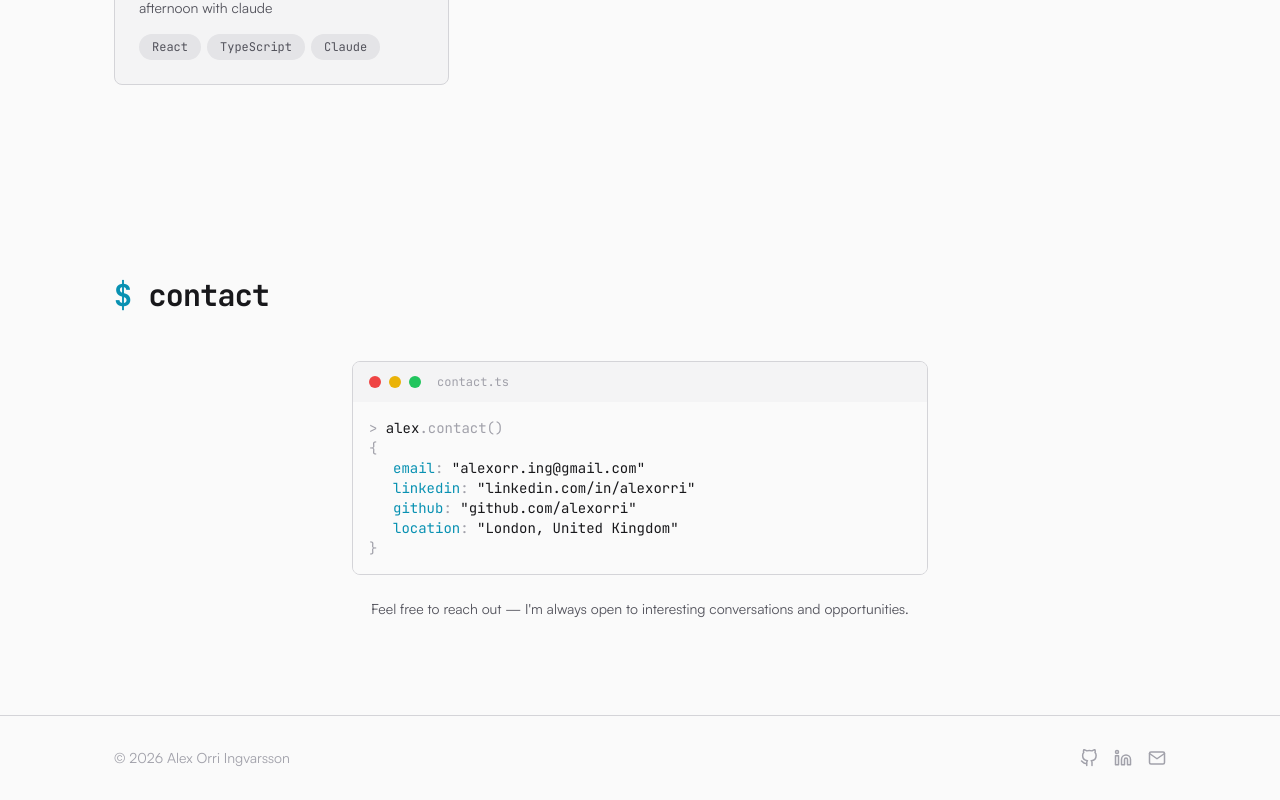
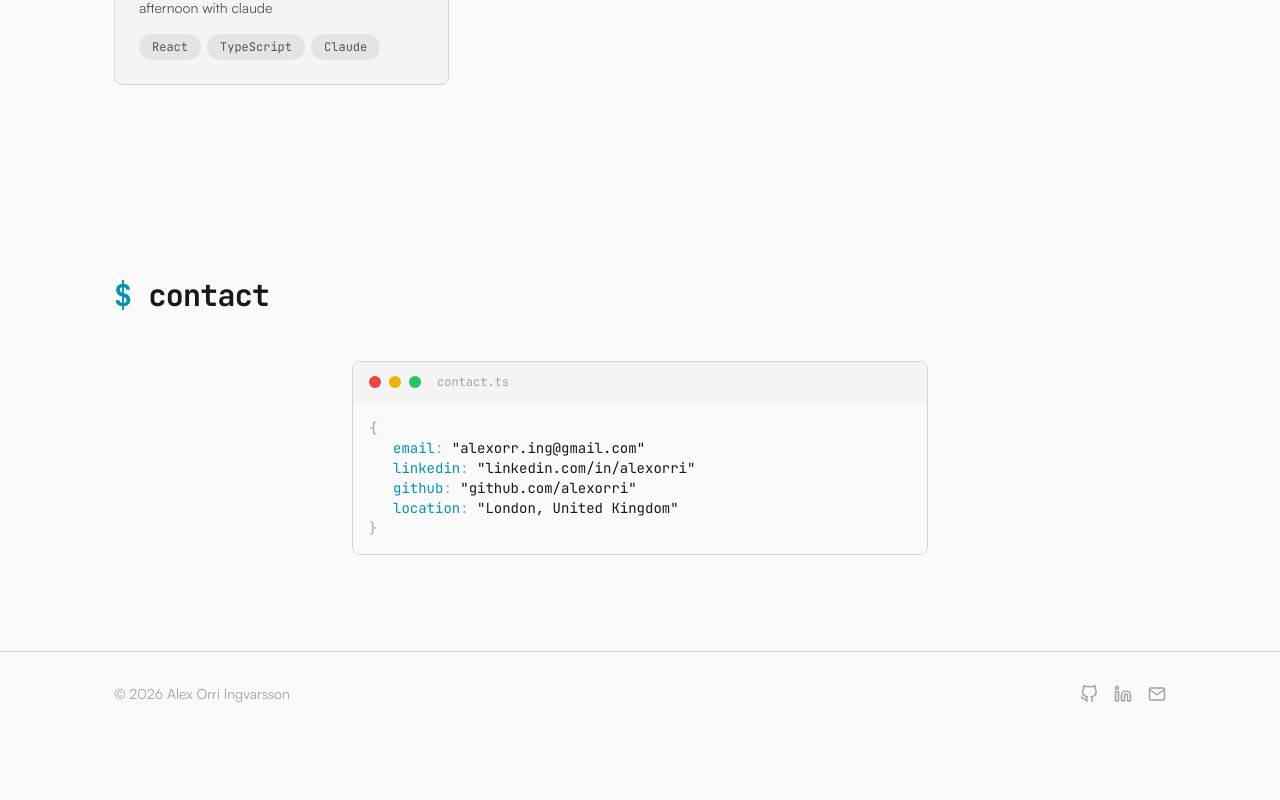
Before and after one commit to masterlexus/portfolio, a React (Vite) app: page / in a window 1280 px wide. Shown: the part 6413-7213 px from the top of the page. After the commit the page ends 7149 px from the top, so only its background shows below. Built offline with nearby package versions, Linux system fonts and the light colour scheme.

Commit message:
remove stupid stuff from contact section
Removed the "alex.contact()" part and "feel free to reach out" texts

```diff
--- a/src/components/sections/Contact.tsx
+++ b/src/components/sections/Contact.tsx
@@ -16,11 +16,6 @@ export default function Contact() {
       >
         <motion.div variants={fadeInUp}>
           <Terminal title="contact.ts">
-            <p className="text-textMuted">
-              {'> '}
-              <span className="text-textPrimary">alex</span>
-              <span className="text-textMuted">.contact()</span>
-            </p>
             <p className="text-textMuted">{'{'}</p>
             <ContactLine
               label="email"
@@ -44,13 +39,6 @@ export default function Contact() {
           </Terminal>
         </motion.div>
 
-        <motion.p
-          className="mt-6 text-center text-sm text-textSecondary"
-          variants={fadeInUp}
-        >
-          Feel free to reach out — I&apos;m always open to interesting
-          conversations and opportunities.
-        </motion.p>
       </motion.div>
     </Section>
   );
```
